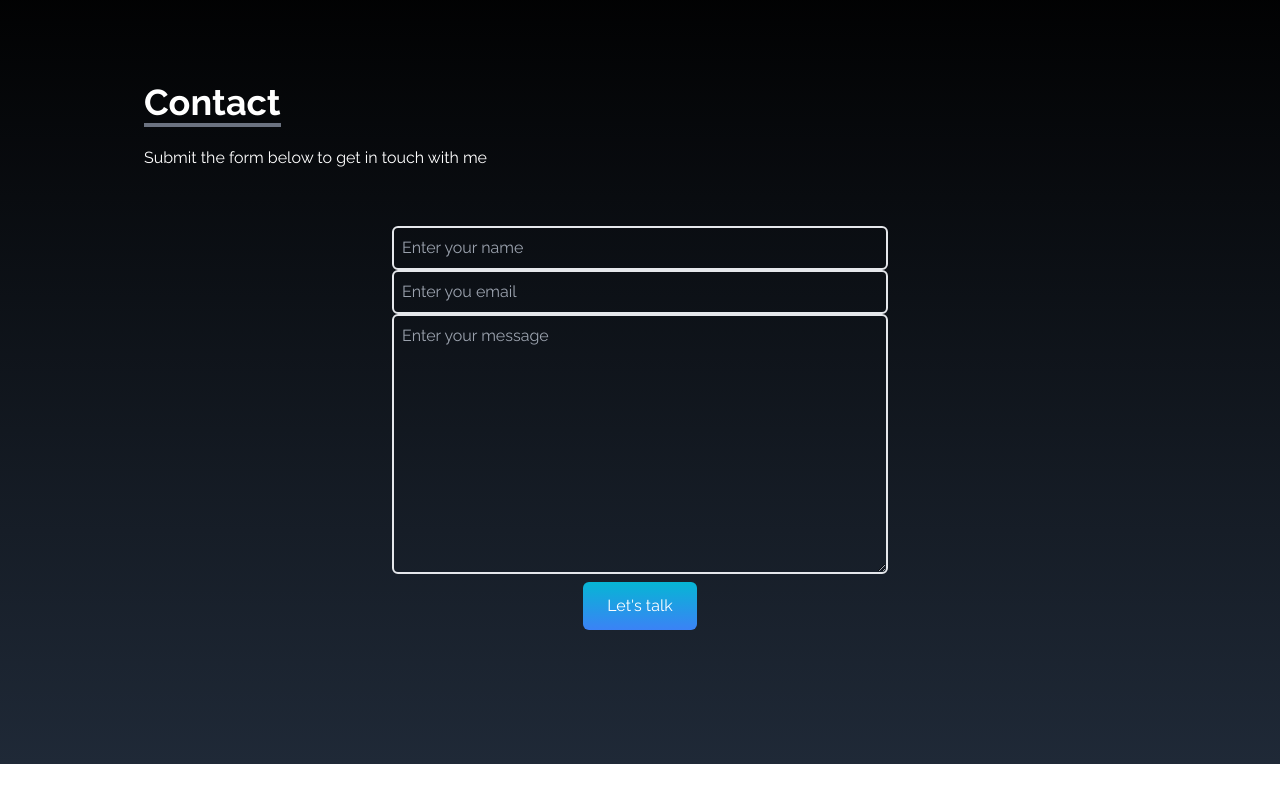
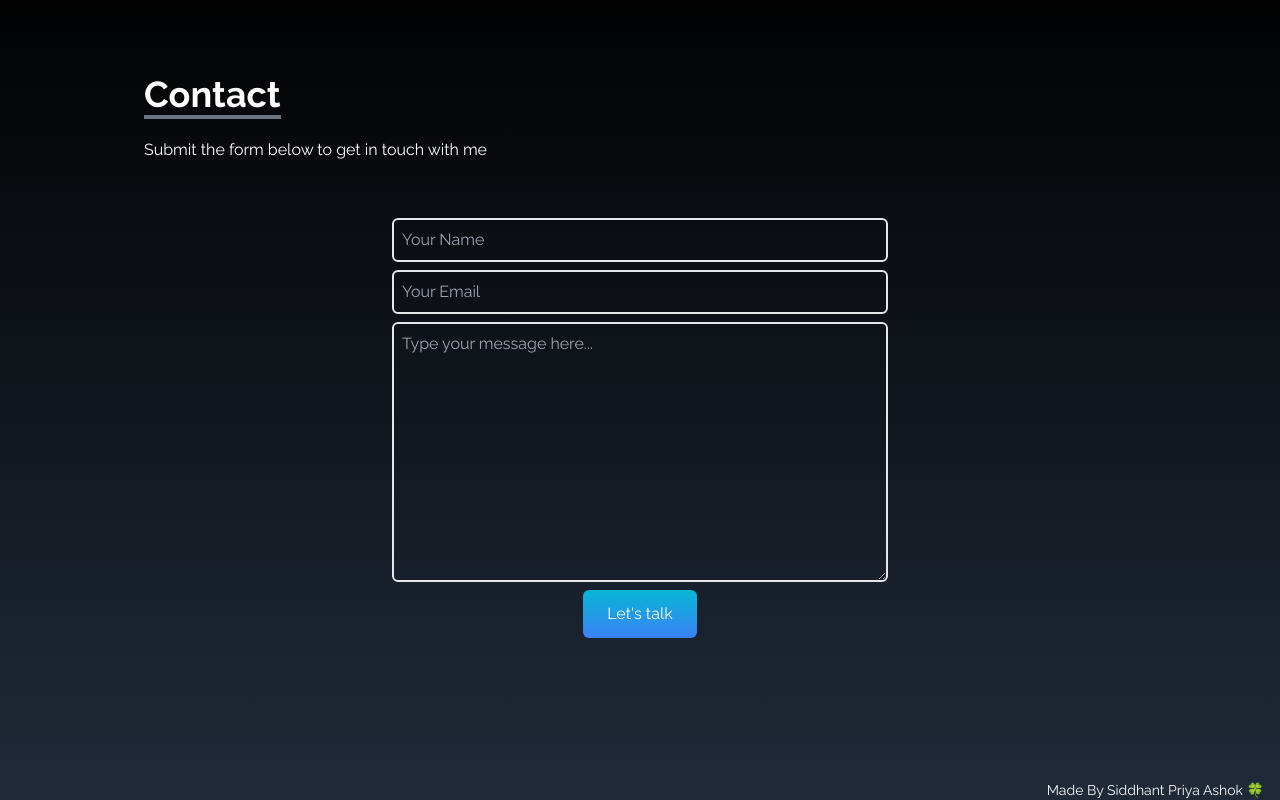
Before and after one commit to SiddhantAshok/My_Portfolio, a React (Vite) app in the folder MyPortfolio/: page / in a window 1280 px wide. Shown: the part 2680-3480 px from the top of the page. Before the commit the page ends 3444 px from the top, so only its background shows below. Built offline with nearby package versions, Linux system fonts and the light colour scheme.

Commit message:
Added Footer

```diff
--- a/MyPortfolio/src/App.jsx
+++ b/MyPortfolio/src/App.jsx
@@ -5,6 +5,7 @@ import About from "./components/About";
 import Portfolio from "./components/Portfolio";
 import Experience from "./components/Experience";
 import Contact from "./components/Contact";
+import Footer from "./components/Footer";
 
 function App() {
   return (
@@ -17,6 +18,7 @@ function App() {
       <Experience />
       <Contact />
       <SocialLinks />
+      <Footer />
     </>
   );
 }
--- a/MyPortfolio/src/components/Contact.jsx
+++ b/MyPortfolio/src/components/Contact.jsx
@@ -23,21 +23,21 @@ function Contact() {
             <input
               type="text"
               name="name"
-              placeholder="Enter your name"
-              className="p-2 bg-transparent border-2 rounded-md text-white focus:outline-none"
+              placeholder="Your Name"
+              className="p-2 mb-2 bg-transparent border-2 rounded-md text-white focus:outline-none"
             />
             <input
               type="text"
               name="email"
-              placeholder="Enter you email"
-              className="p-2 bg-transparent border-2 rounded-md text-white focus:outline-none"
+              placeholder="Your Email"
+              className="p-2 mb-2  bg-transparent border-2 rounded-md text-white focus:outline-none"
             />
 
             <textarea
               name="message"
               rows="10"
               className="p-2 bg-transparent border-2 rounded-md text-white focus:outline-none"
-              placeholder="Enter your message"
+              placeholder="Type your message here..."
             ></textarea>
 
             <button className="text-white bg-gradient-to-b from-cyan-500 to-blue-500 px-6 py-3 mt-2 mx-auto flex items-center rounded-md hover:scale-110 duration-300">
--- /dev/null
+++ b/MyPortfolio/src/components/Footer.jsx
@@ -0,0 +1,11 @@
+import React from "react";
+
+const Footer = () => {
+  return (
+    <div className="pt-4 text-center md:text-right md:pr-4 bg-gray-800 text-sm text-gray-50">
+      Made By Siddhant Priya Ashok 🍀
+    </div>
+  );
+};
+
+export default Footer;
```
Also changed, not shown: MyPortfolio/src/components/Home.jsx (+0 -49 lines).
